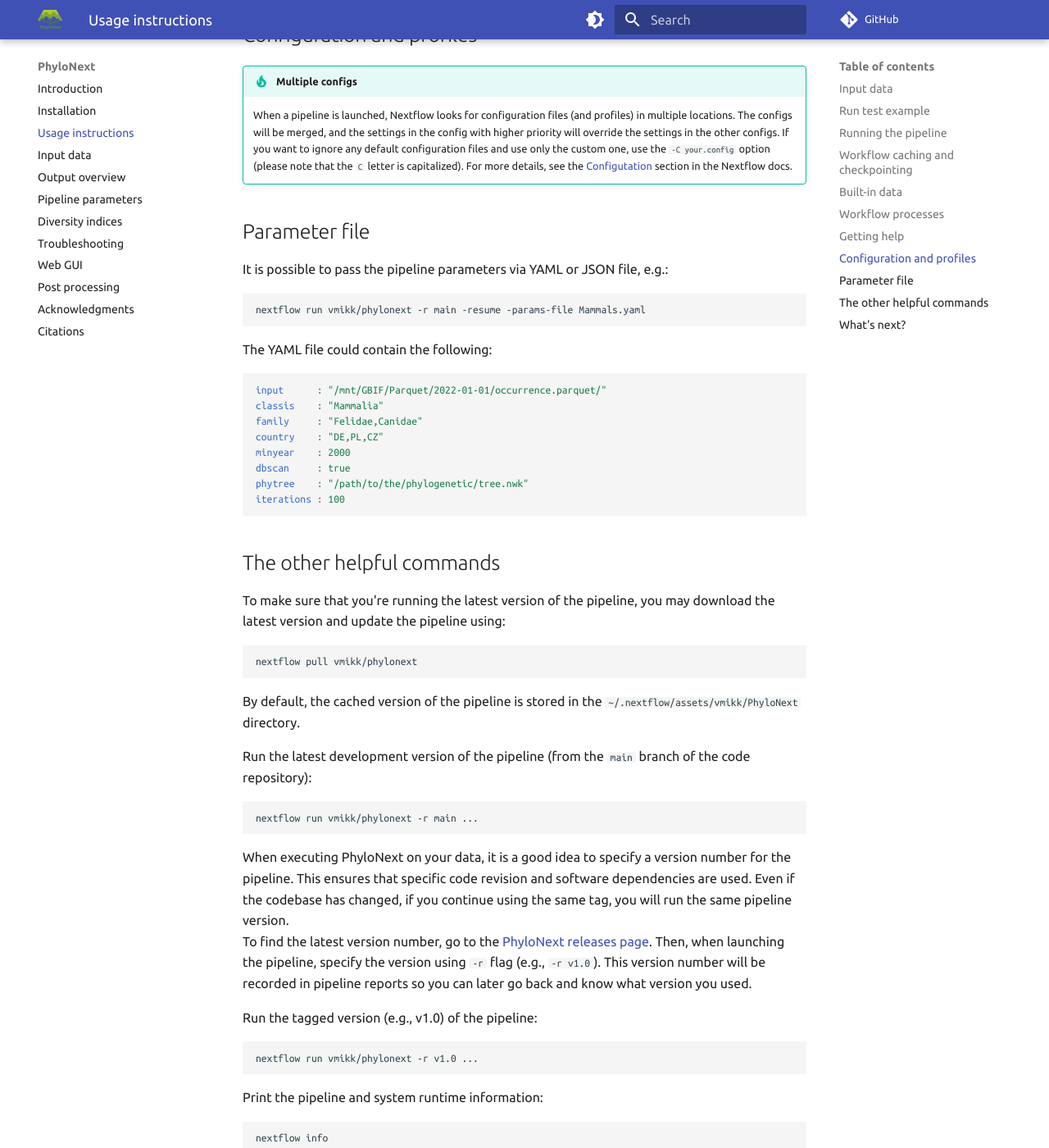
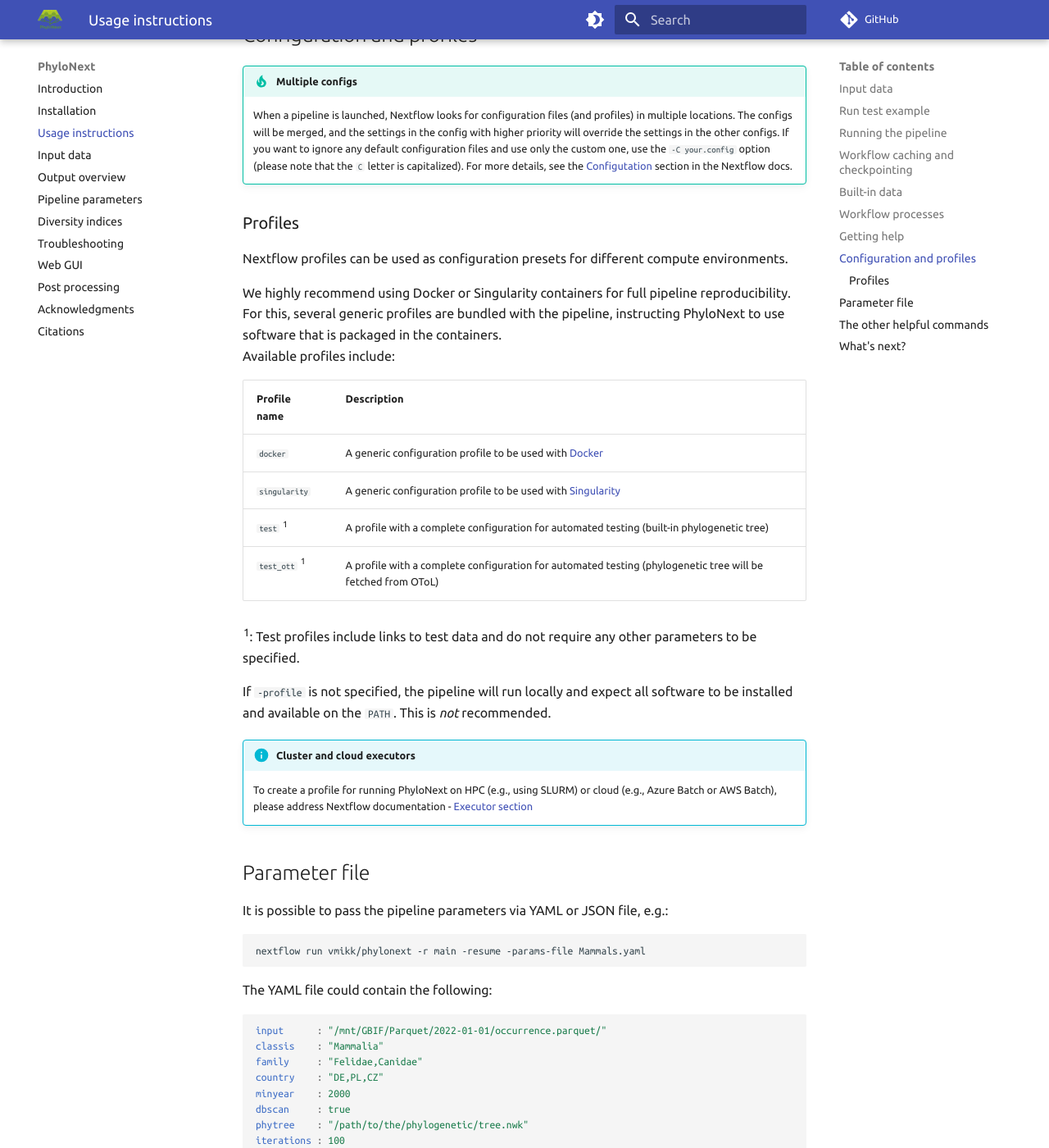
Before and after one commit to vmikk/phylonext_manual, an MkDocs documentation site: the page built from docs/usage.md, in a window 1280 px wide and 1400 px high, scrolled down 5433 px. Shown: the whole window at 82% size. Built offline with MkDocs 1.6.1 and Material for MkDocs 9.7.7, drawn with Linux system fonts in a browser that asks for light colours; comment, search, counter and statistics services are not loaded.

Commit message:
profiles

```diff
--- a/docs/usage.md
+++ b/docs/usage.md
@@ -181,6 +181,31 @@ nextflow run vmikk/phylonext -r main --helpMsg
     If you want to ignore any default configuration files and use only the custom one, use the `-C your.config` option (please note that the `C` letter is capitalized).
     For more details, see the [Configutation](https://www.nextflow.io/docs/latest/config.html#configuration) section in the Nextflow docs.
 
+### Profiles
+
+Nextflow profiles can be used as configuration presets for different compute environments.
+
+We highly recommend using Docker or Singularity containers for full pipeline reproducibility.
+For this, several generic profiles are bundled with the pipeline, instructing PhyloNext to use software that is packaged in the containers.
+Available profiles include:
+
+| Profile name   | Description                                                                                                 |
+| -------------- | ----------------------------------------------------------------------------------------------------------- |
+| `docker`       | A generic configuration profile to be used with [Docker](https://docker.com/)                               |
+| `singularity`  | A generic configuration profile to be used with [Singularity](https://sylabs.io/docs/)                      |
+| `test` ^1^     | A profile with a complete configuration for automated testing (built-in phylogenetic tree)                  |
+| `test_ott` ^1^ | A profile with a complete configuration for automated testing (phylogenetic tree will be fetched from OToL) |
+
+^1^:
+    Test profiles include links to test data and do not require any other parameters to be specified.
+
+If `-profile` is not specified, the pipeline will run locally and expect all software to be installed and available on the `PATH`.
+This is _not_ recommended.
+
+!!! info "Cluster and cloud executors"
+    To create a profile for running PhyloNext on HPC (e.g., using SLURM) or cloud (e.g., Azure Batch or AWS Batch),
+    please address Nextflow documentation - [Executor section](https://www.nextflow.io/docs/latest/executor.html)
+
 ## Parameter file
 
 It is possible to pass the pipeline parameters via YAML or JSON file, e.g.:
```
